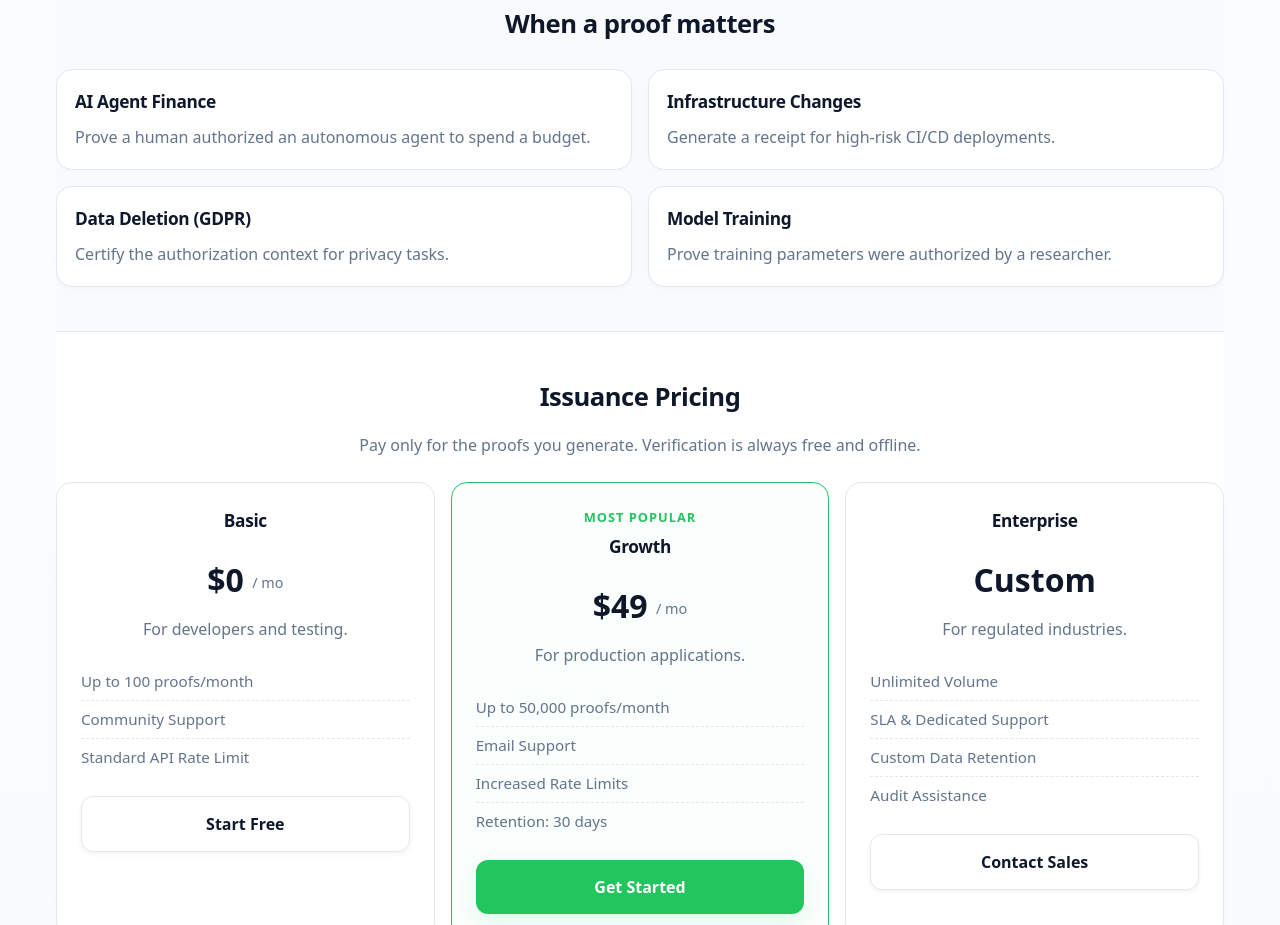
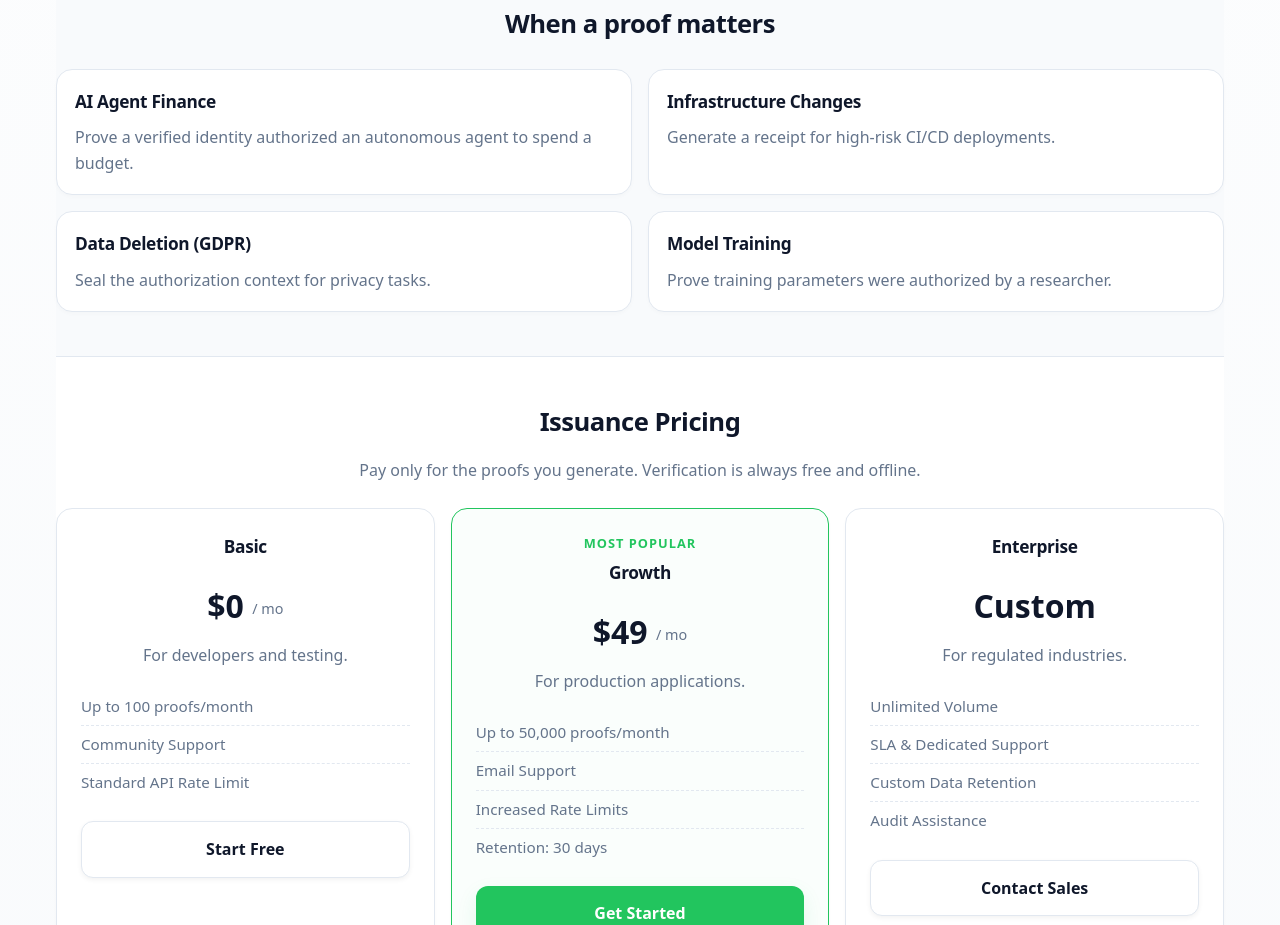
Before and after one commit to BACOUL/actproofs, a plain HTML site: page index.html in a window 1280 px wide. Shown: the part 1638-2563 px from the top of the page. Drawn offline with Linux system fonts and the light colour scheme.

Commit message:
Update index.html

```diff
--- a/index.html
+++ b/index.html
@@ -292,7 +292,7 @@
       <div class="grid two">
         <article class="card">
           <h3>AI Agent Finance</h3>
-          <p>Prove a human authorized an autonomous agent to spend a budget.</p>
+          <p>Prove a verified identity authorized an autonomous agent to spend a budget.</p>
         </article>
         <article class="card">
           <h3>Infrastructure Changes</h3>
@@ -300,7 +300,7 @@
         </article>
         <article class="card">
           <h3>Data Deletion (GDPR)</h3>
-          <p>Certify the authorization context for privacy tasks.</p>
+          <p>Seal the authorization context for privacy tasks.</p>
         </article>
         <article class="card">
           <h3>Model Training</h3>
```
